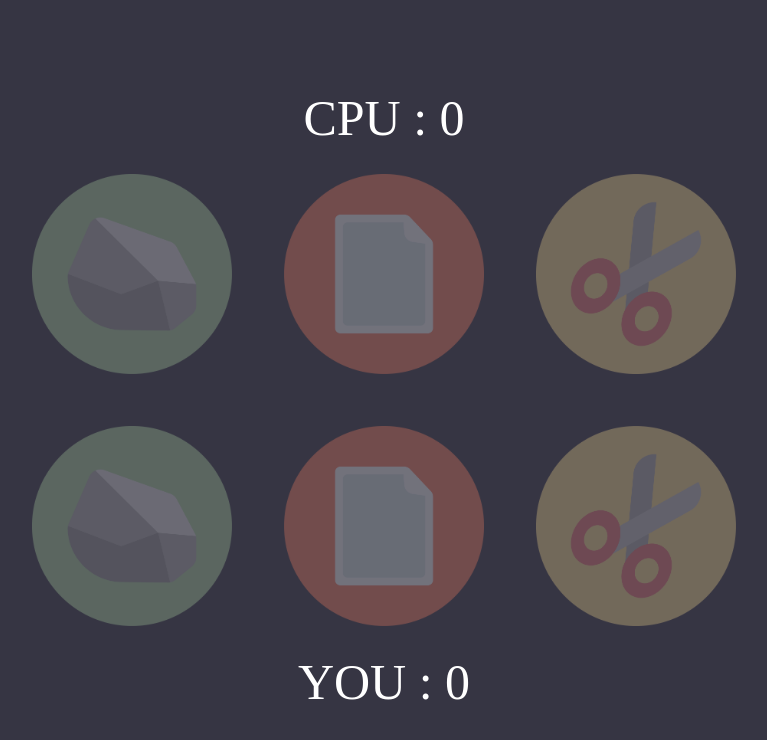
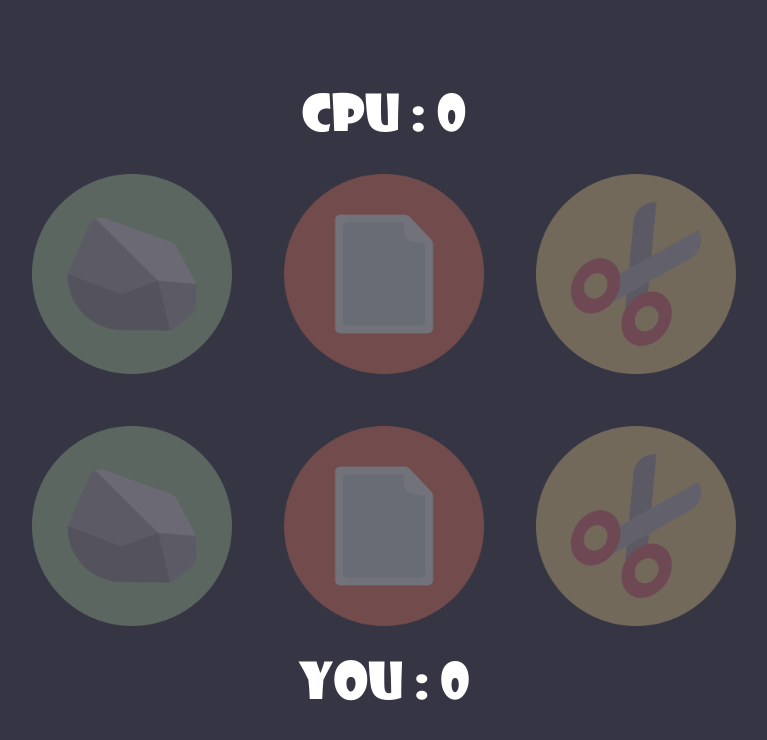
Before and after one commit to Edison-Du/Personal-Projects, a PHP site: page / in a window 1280 px wide. Shown: the top 740 px of the page, without its empty margins (256-1023 px from the left). Run offline with PHP 8.4, Linux system fonts and the light colour scheme; some web fonts are replaced.

Commit message:
Add files via upload

```diff
--- a/Rock Paper Scissors Website/style.css
+++ b/Rock Paper Scissors Website/style.css
@@ -43,5 +43,5 @@ body {
 
 @font-face {
     font-family: "Showcase Gothic";
-    src: url(showcard\ gothic.ttf);
+    src: url(fonts/showcard\ gothic.ttf);
 }
```
Also changed, not shown: Rock Paper Scissors Website/fonts/showcard gothic.ttf (added).
